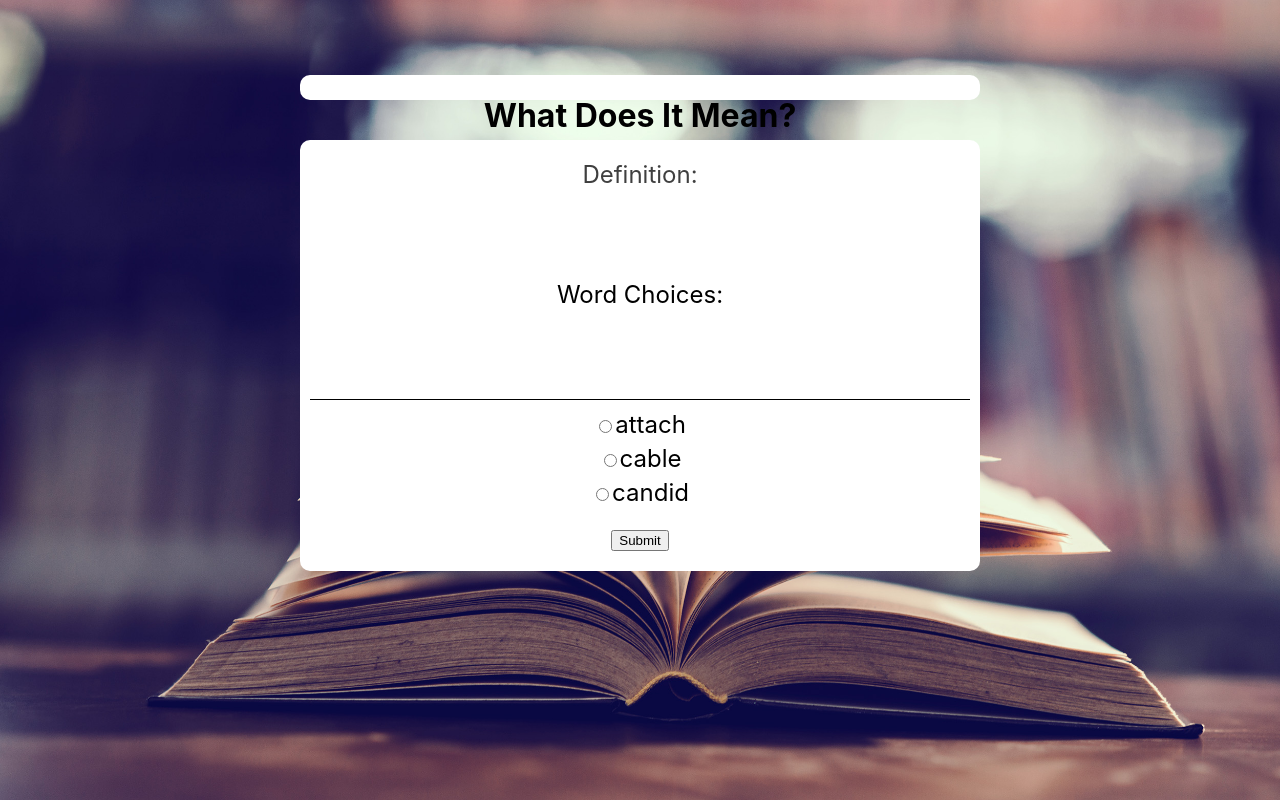
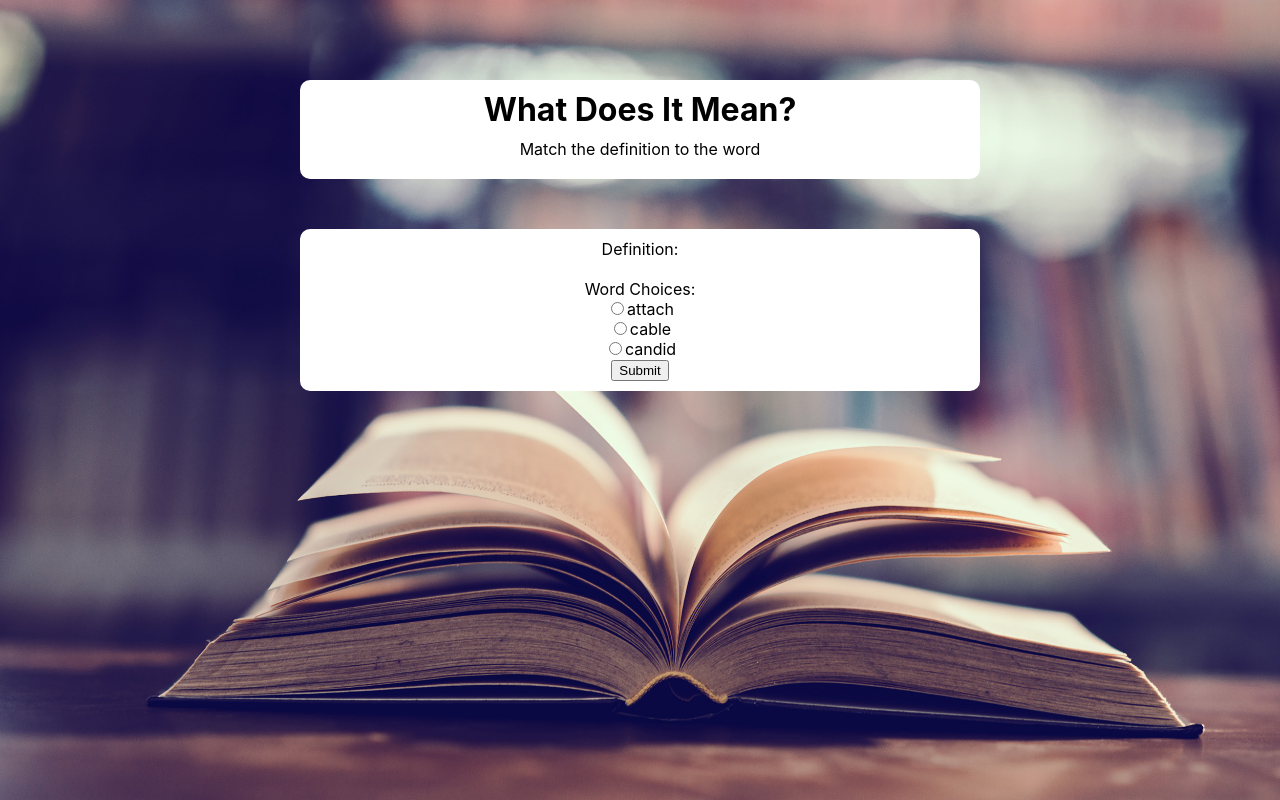
Before and after one commit to irene-rojas/words-history, a React (Create React App) app: page / in a window 1280 px wide. Built offline with nearby package versions, Linux system fonts and the light colour scheme; no server answers.

Commit message:
back to desktop style

```diff
--- a/src/App.css
+++ b/src/App.css
@@ -1,87 +1,63 @@
+body {
+    margin: 0 auto;
+}
+
 /* mobile */
 .App {
     margin: 0 auto;
     display: grid;
     grid-template-columns: 20px 1fr 20px;
-    grid-template-rows: auto 1fr 50px;
+    grid-template-rows: 200px auto 50px;
     grid-row-gap: 40px;
     text-align: center;
-    height: 100%;
+    height: 100vh;
 }
 
 h1 {
-    margin-bottom: 5px;
+    margin: 0px;
+}
+
+h4 {
+    margin-top: 10px;
+    margin-bottom: 0px;
+    font-weight: normal;
+    padding-bottom: 15px;
 }
 
 .header {
     grid-column: 2/3;
     grid-row: 1/2;
     background-color: white;
-    /* opacity: 0.9; */
     border-radius: 10px;
-    margin-top: 75px;
-    padding-bottom: 15px;
+    margin-top: 80px;
 }
 
-.contentDiv {
+.form {
     grid-column: 2/3;
     grid-row: 2/3;
     background-color: white;
     border-radius: 10px;
+    padding: 10px;
     display: grid;
     grid-template-columns: 1fr;
-    grid-template-rows: repeat(3, auto);
-    padding: 10px;
-    /* grid-row-gap: 20px; */
+    grid-template-rows: auto repeat(5, 30px)
 }
 
 .def {
     grid-column: 1/-1;
     grid-row: 1/2;
-    margin-bottom: 20px;
-    /* background-color: white; */
 }
 
-.wordText {
+#wordText {
     grid-column: 1/-1;
     grid-row: 2/3;
-    border-bottom: 1px solid black;
-    margin-bottom: 10px;
-    padding-bottom: 5px;
 }
 
-.radioDiv {
-    grid-column: 1/-1;
-    grid-row: 3/4;
-    display: grid;
-    grid-template-columns: 1fr;
-    grid-template-rows: repeat(4, auto);
-}
 
-.word1Div {
-    grid-column: 1/-1;
-    grid-row: 1/2;
-    margin-bottom: 5px;
-}
 
-.word2Div {
-    grid-column: 1/-1;
-    grid-row: 2/3;
-    margin-bottom: 5px;
-}
 
-.word3Div {
-    grid-column: 1/-1;
-    grid-row: 3/4;
-    margin-bottom: 5px;
-}
 
-.submitDiv {
-    grid-column: 1/-1;
-    grid-row: 4/5;
-    margin-top: 15px;
-    margin-bottom: 10px;
-}
+
 
 @media (max-width: 1024px) {
     button {
@@ -91,55 +67,56 @@ h1 {
     }
 }
 
+/* desktop */
+@media (min-width: 1025px) {
+
+    .App {
+        margin: 0 auto;
+        display: grid;
+        grid-template-columns: 300px 1fr 300px;
+        grid-template-rows: auto 1fr 1fr;
+        text-align: center;
+        height: 100%;
+        grid-row-gap: 50px;
+    }
+
+    .header {
+        grid-column: 2/3;
+        grid-row: 1/2;
+        margin-top: 80px;
+        padding: 10px;
+    }
+
+    h1 {
+        margin: 0px;
+    }
+
+    h4 {
+        margin-top: 10px;
+        margin-bottom: 0px;
+        font-weight: normal;
+        padding-bottom: 10px;
+    }
+
+    .form {
+        grid-column: 2/3;
+        grid-row: 2/3;
+        padding: 10px 30px 10px 30px;
+        display: grid;
+        grid-template-columns: 1fr;
+        grid-template-rows: auto repeat(5, auto);
+    }
+
+    .def {
+        grid-column: 1/-1;
+        grid-row: 1/2;
+        padding-bottom: 20px;
+    }
 
 
 
 
 
-/* desktop */
-@media (min-width: 1025px) {
-    .App {
-        margin: 0 auto;
-        display: grid;
-        grid-template-columns: 300px 1fr 300px;
-        grid-template-rows: 100px 1fr 200px;
-        text-align: center;
-        height: 100vh;
-    }
-
-    .header {
-        grid-column: 2/3;
-        grid-row: 1/2;
-    }
-
-    .contentDiv {
-        grid-column: 2/3;
-        grid-row: 2/3;
-        display: grid;
-        grid-template-columns: 1fr;
-        grid-template-rows: repeat(2, 1fr);
-        /* background-color: white; */
-        font-size: 18pt;
-    }
-
-    .def {
-        grid-column: 1/-1;
-        grid-row: 1/2;
-        background-color: white;
-        opacity: .75;
-        padding: 10px;
-        margin-bottom: 10px;
-        height: 100px;
-    }
-
-    .choicesDiv {
-        grid-column: 1/-1;
-        grid-row: 2/3;
-        background-color: white;
-        opacity: .75;
-        padding: 10px;
-        height: 300px;
-    }
 }
 /* end desktop */
 
--- a/src/App.js
+++ b/src/App.js
@@ -174,22 +174,19 @@ class App extends Component {
       <div className="App">
 
             <div className="header">
-            <h1 className="title">What Does It Mean?</h1>
-            Match the definition to the word
+                <h1 id="title">What Does It Mean?</h1>
+                <h4 id="match">Match the definition to the word</h4>
             </div>
 
-        <div className="contentDiv">
+            <form className="form" onSubmit={this.handleSubmit}>
 
                 <div className="def">
                     Definition: {this.state.def}
                 </div>
 
-            <div className="wordText">
+                <div id="wordText">
                     Word Choices:
                 </div>
-
-                <div className="radioDiv">
-                    <form className="form" onSubmit={this.handleSubmit}>
 
                 <div className="word1Div">
                     <input
@@ -231,13 +228,6 @@ class App extends Component {
             </form>
 
       </div>
-                {/* end radioDiv */}
-
-
-        </div>
-        {/* end contentDiv */}
-
-      </div>
     // end App
 
     );
```
Lines whose indentation alone changed are shown as unchanged.
